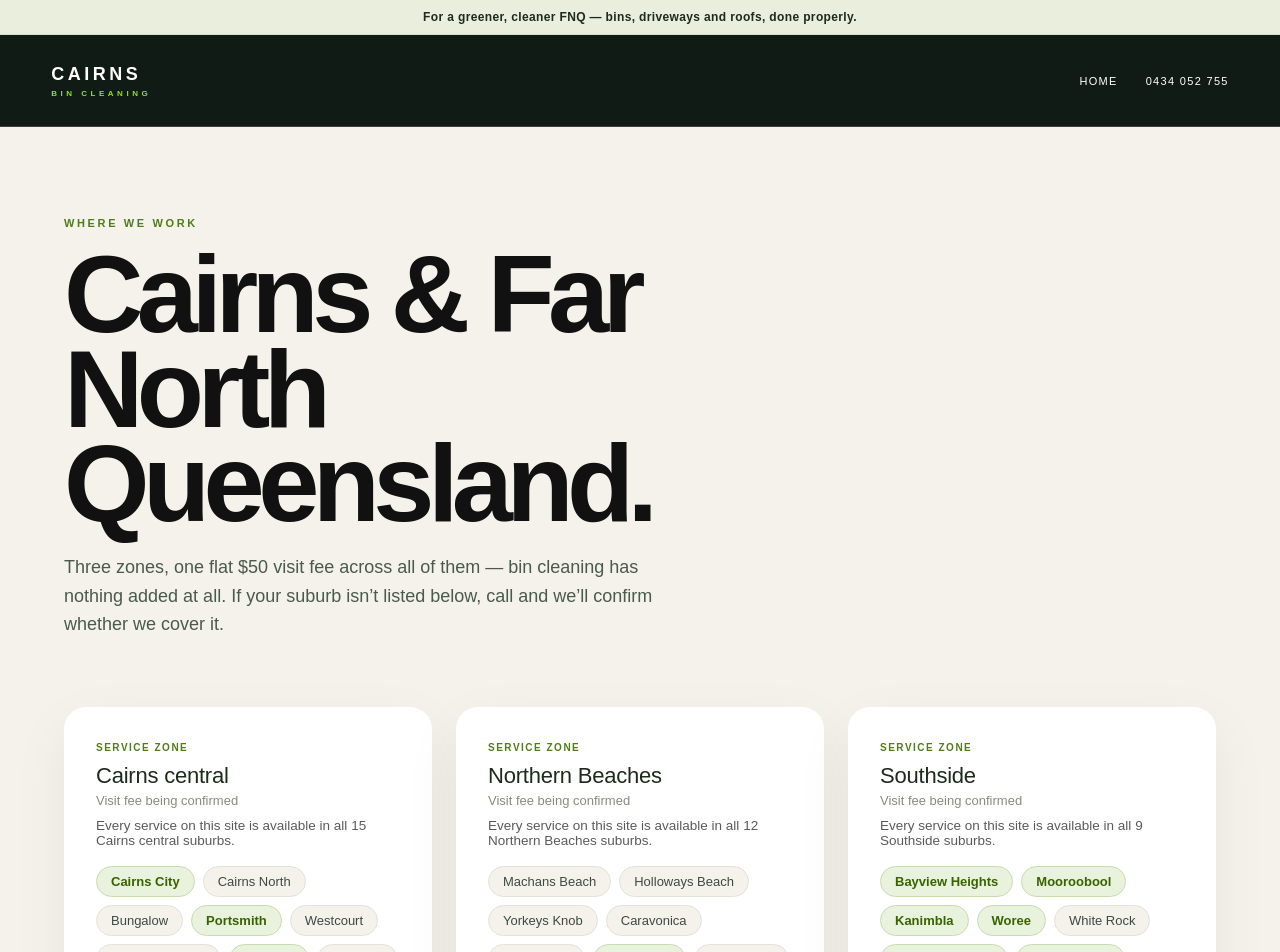
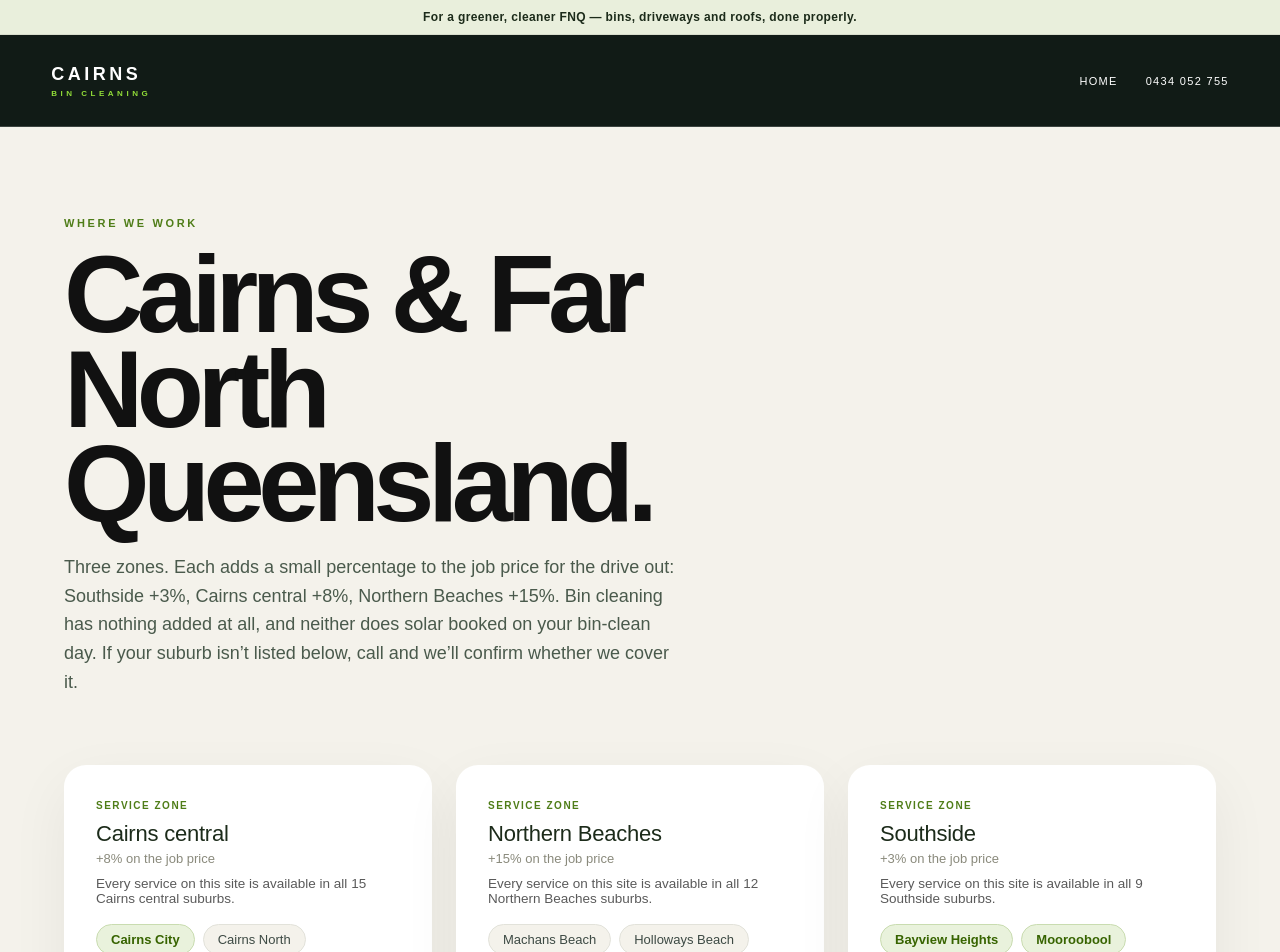
Before and after one commit to CairnsBinCleaning/CBC, a Next.js app: page /service-areas in a window 1280 px wide. Shown: the top 952 px of the page. Built offline with nearby package versions, Linux system fonts and the light colour scheme; no server answers.

Commit message:
Update page.tsx

```diff
--- a/app/service-areas/page.tsx
+++ b/app/service-areas/page.tsx
@@ -1,6 +1,6 @@
 import type { Metadata } from "next";
 import Link from "next/link";
-import { calloutZones } from "../../lib/pricing";
+import { calloutZones, loadingSummary, pct } from "../../lib/pricing";
 import { services } from "../../lib/services";
 import { suburbPages, suburbSlug } from "../../lib/suburbs";
 
@@ -29,9 +29,10 @@ export default function ServiceAreas() {
         <p className="eyebrow dark">WHERE WE WORK</p>
         <h1>Cairns &amp; Far North Queensland.</h1>
         <p>
-          Three zones, one flat $50 visit fee across all of them — bin
-          cleaning has nothing added at all. If your suburb isn’t listed below,
-          call and we’ll confirm whether we cover it.
+          Three zones. Each adds a small percentage to the job price for the
+          drive out: {loadingSummary()}. Bin cleaning has nothing added at
+          all, and neither does solar booked on your bin-clean day. If your
+          suburb isn’t listed below, call and we’ll confirm whether we cover it.
         </p>
       </section>
 
@@ -42,9 +43,7 @@ export default function ServiceAreas() {
               <span>SERVICE ZONE</span>
               <h2>{zone.name}</h2>
               <p>
-                {zone.fee != null
-                  ? `$${zone.fee.toFixed(2)} visit fee`
-                  : "Visit fee being confirmed"}
+                {pct(zone.loading)} on the job price
               </p>
               <p className="zone-note">
                 Every service on this site is available in all{" "}
```
